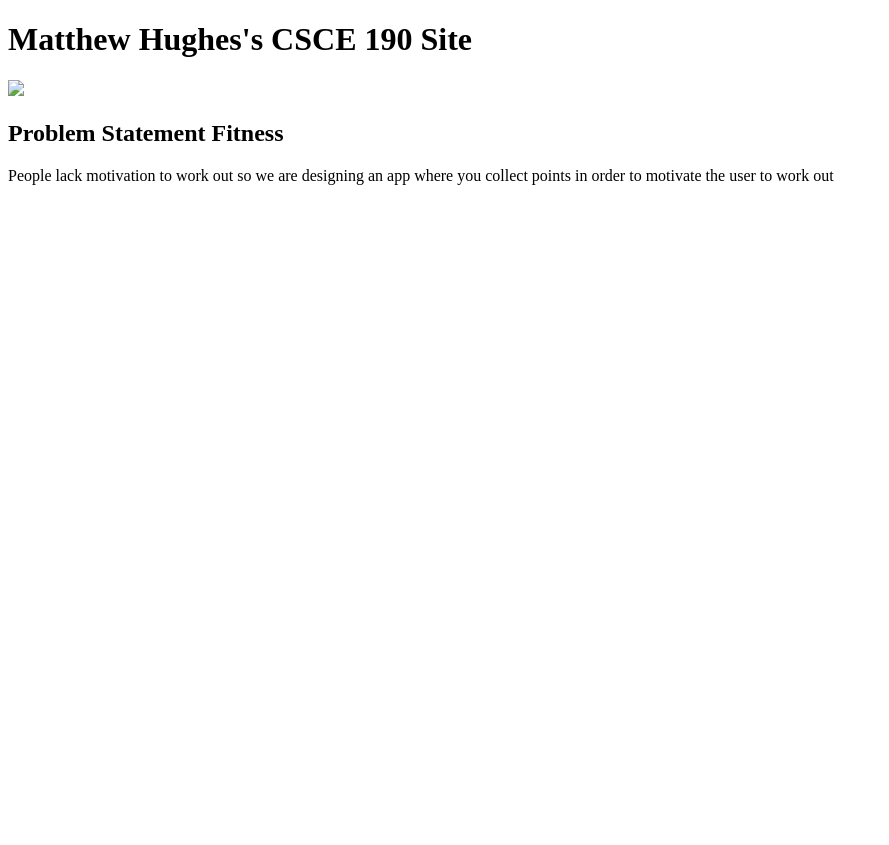
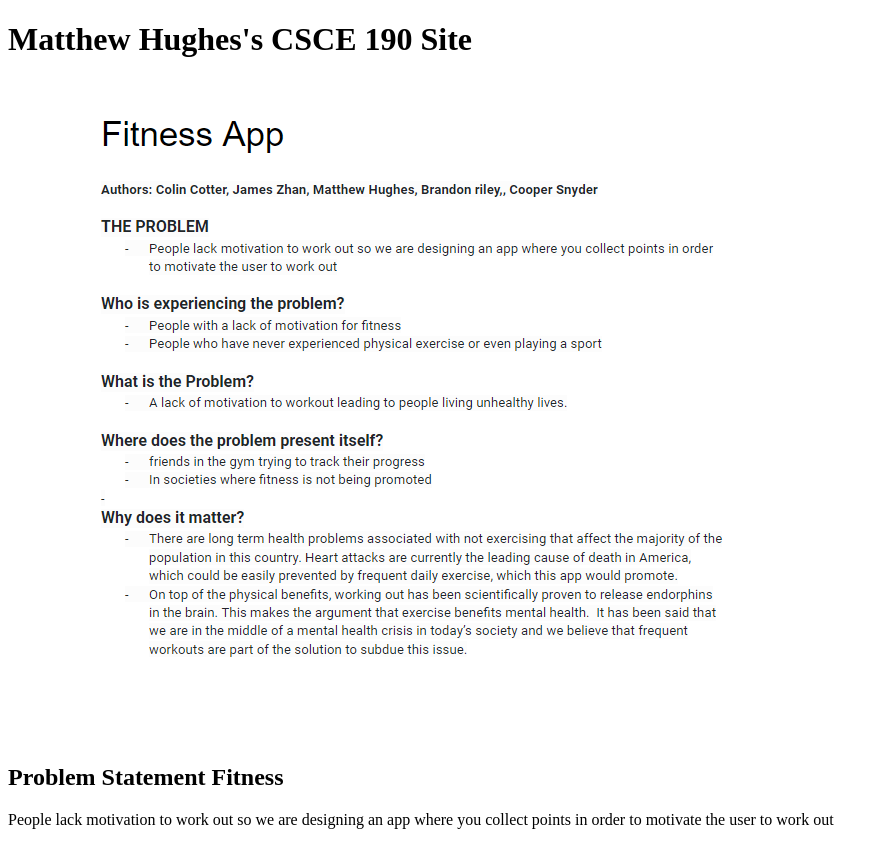
Before and after one commit to mh1300/mh1300.github.io, a plain HTML site: page index.html in a window 1280 px wide. Shown: the whole page, without its empty margins (0-889 px from the left). Before the commit the page ends 800 px from the top, so only its background shows below. Drawn offline with Linux system fonts and the light colour scheme.

Commit message:
Add files via upload

```diff
--- a/index.html
+++ b/index.html
@@ -6,7 +6,7 @@
     <body>
         <h1>Matthew Hughes's CSCE 190 Site</h1>
         <section class="assignment">
-            <img src="Images\ProblemStatement.PNG">
+            <img src="ProblemStatement.PNG">
             <section class="ass-details">
                 <h2>Problem Statement Fitness</h2>
                 <p>
```
